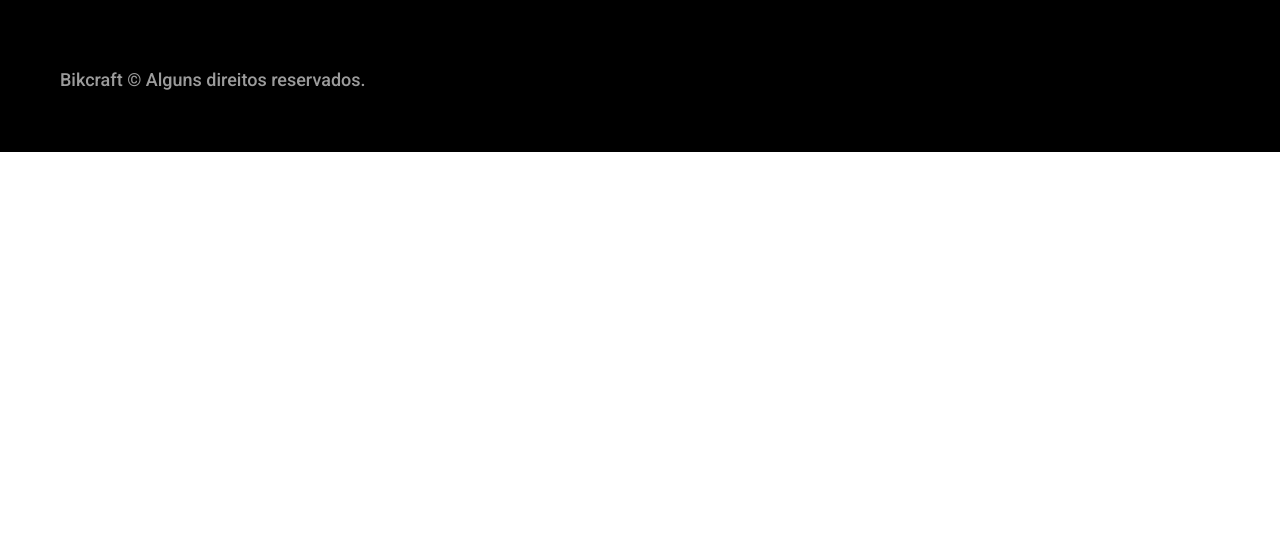
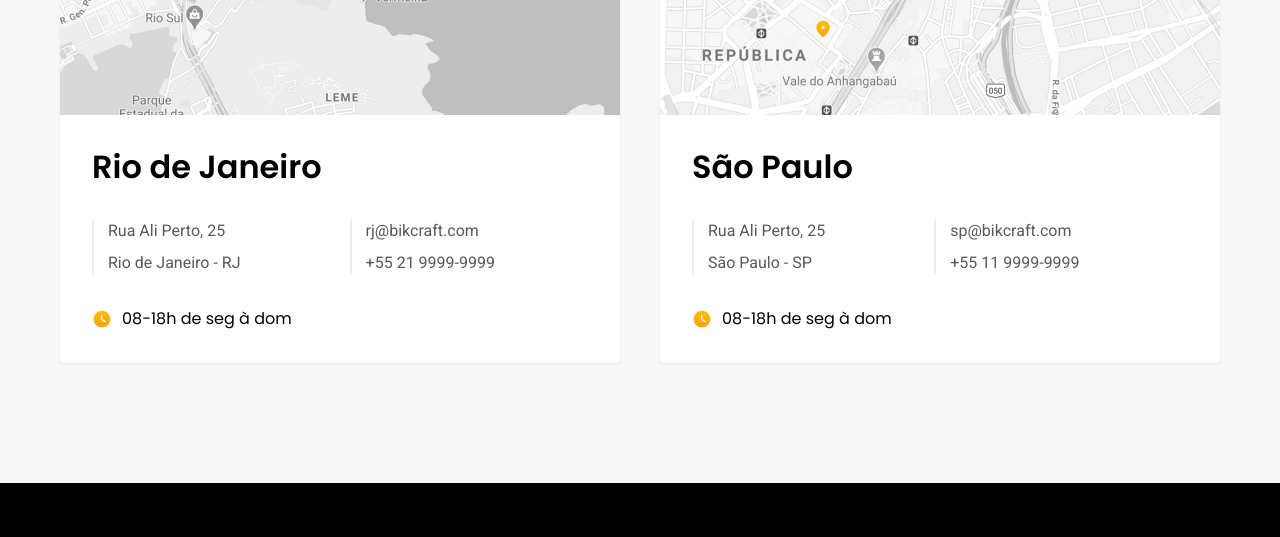
Before and after one commit to LucasMeneses1/Projeto-Bikcraft, a plain HTML site: page contato.html in a window 1280 px wide. Shown: the part 1282-1819 px from the top of the page. Before the commit the page ends 1434 px from the top, so only its background shows below. Drawn offline with Linux system fonts and the light colour scheme.

Commit message:
pagina contato finalizada

```diff
--- a/contato.html
+++ b/contato.html
@@ -39,7 +39,7 @@
     </div>
   </article>
 
-  <main class="contato-bg">
+  <section class="contato-bg" aria-label="Contatos">
     <div class="contato container">
       <div class="contato-enderecos cor-0">
         <p class="font-1-m cor-0">Loja Online</p>
@@ -92,8 +92,56 @@
         </form>
       </div>
     </div>
-  </main>
+  </section>
 
+  <article class="titulo-bg">
+    <div class="container">
+      <h2 class="font-1-xxl cor-12">lojas locais<span class="cor-p1">.</span></h2>
+    </div>
+  </article>
+
+  <section class="endereco-lojas-bg" aria-label="Endereço das nossas lojas">
+    <div class="container endereco-lojas">
+      <div class="loja">
+        <div class="loja-imagem">
+          <img src="./img/lojas/rj.jpg" alt="Endereço da nossa loja do Rio de Janeiro">
+        </div>
+        <div class="loja-endereco">
+          <h2 class="font-1-xl">Rio de Janeiro</h2>
+          <div class="lojas-dados font-2-s cor-8">
+            <address>
+              <p>Rua Ali Perto, 25</p>
+              <p>Rio de Janeiro - RJ</p>
+            </address>
+            <address>
+              <a href="mailto: rj@bikcraft.com">rj@bikcraft.com</a>
+              <a href="tel: +55219999-9999">+55 21 9999-9999</a>
+            </address>
+          </div>
+          <span class="lojas-tempo font-1-s">08-18h de seg à dom</span>
+        </div>
+      </div>
+      <div class="loja">
+        <div class="loja-imagem">
+          <img src="./img/lojas/sp.jpg" alt="Endereço da nossa loja de São Paulo">
+        </div>
+        <div class="loja-endereco">
+          <h2 class="font-1-xl">São Paulo</h2>
+          <div class="lojas-dados font-2-s cor-8">
+            <address>
+              <p>Rua Ali Perto, 25</p>
+              <p>São Paulo - SP</p>
+            </address>
+            <address>
+              <a href="mailto: sp@bikcraft.com">sp@bikcraft.com</a>
+              <a href="tel: +55119999-9999">+55 11 9999-9999</a>
+            </address>
+          </div>
+          <span class="lojas-tempo font-1-s">08-18h de seg à dom</span>
+        </div>
+      </div>
+    </div>
+  </section>
 
   <footer class="rodape-bg">
     <div class="container rodape">
--- /dev/null
+++ b/css/contato/endereco-lojas.css
@@ -0,0 +1,109 @@
+.titulo-bg:nth-child(4) {
+  background: var(--cor-1);
+  padding-top: 120px;
+}
+
+.endereco-lojas-bg {
+  background: var(--cor-1);
+  padding-bottom: 120px;
+}
+
+.loja-endereco,
+.loja-imagem img {
+  box-shadow: 0 1px 2px rgba(0, 0, 0, 0.1);
+}
+
+.endereco-lojas {
+  display: flex;
+  gap: 40px;
+}
+
+.loja-imagem img {
+  border-radius: 4px 4px 0 0;
+}
+
+.loja-endereco {
+  border-radius: 0 0 4px 4px;
+  padding: 32px;
+  background: var(--cor-0);
+}
+
+.loja-endereco a {
+  display: block;
+}
+
+.loja-endereco h2 {
+  margin-bottom: 32px;
+}
+
+.loja-endereco div {
+  display: flex;
+  gap: 22%;
+  margin-bottom: 32px;
+}
+
+.loja-endereco address {
+  display: flex;
+  flex-direction: column;
+  justify-content: center;
+  gap: 8px;
+  position: relative;
+}
+
+.loja-endereco p,
+.loja-endereco a {
+  padding-left: 16px;
+}
+
+.loja-endereco span {
+  padding-left: 30px;
+  display: flex;
+  align-items: center;
+}
+
+.loja-endereco address::before {
+  content: "";
+  display: inline-block;
+  width: 2px;
+  height: 100%;
+  background: var(--cor-2);
+  border-radius: 2px;
+  position: absolute;
+}
+
+.loja-endereco span {
+  position: relative;
+}
+
+.loja-endereco span::before {
+  content: "";
+  display: inline-block;
+  width: 20px;
+  height: 20px;
+  background-image: url("../../img/icones/horario.svg");
+  position: absolute;
+  left: 0;
+}
+
+@media (max-width: 800px) {
+  .loja-endereco div {
+    display: flex;
+    flex-direction: column;
+    gap: 20px;
+    margin-bottom: 32px;
+  }
+
+  .titulo-bg:nth-child(4) {
+    padding-top: 60px;
+  }
+
+  .endereco-lojas-bg {
+    padding-bottom: 60px;
+  }
+}
+
+@media (max-width: 600px) {
+  .endereco-lojas {
+    flex-direction: column;
+  }
+}
--- a/css/style.css
+++ b/css/style.css
@@ -26,3 +26,4 @@
 @import "./bicicleta/bicicleta-seguro.css";
 
 @import "./contato/contato.css";
+@import "./contato/endereco-lojas.css";
```
